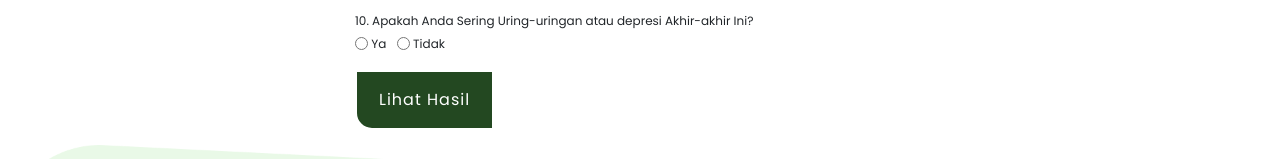
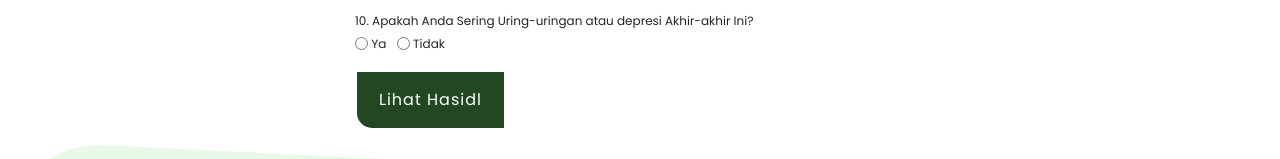
Before and after one commit to ridho-darmawan/cek-resiko-dm.github.io, a plain HTML site: page cek_diabet.html in a window 1280 px wide. Shown: the part 1297-1456 px from the top of the page. Drawn offline with Linux system fonts and the light colour scheme.

Commit message:
Update cek_diabet.html

```diff
--- a/cek_diabet.html
+++ b/cek_diabet.html
@@ -105,7 +105,7 @@
                             <div style="font-size: 10px;">Pertanyaan-pertanyaan berikut bertujuan untuk membantu Anda memahami dan menilai kemungkinan adanya diabetes, sebuah kondisi yang dapat memengaruhi kualitas hidup Anda secara signifikan. <br>
                             Dengan menjawab pertanyaan-pertanyaan ini secara jujur, Anda dapat memberikan informasi penting yang dapat menjadi landasan bagi langkah-langkah pencegahan atau pengelolaan yang tepat. Mari kita evaluasi bersama-sama dan jalani perjalanan kesehatan Anda dengan kesadaran yang lebih baik.</div>
                             <hr>
-                            <form action="" style="font-size: 12px;">
+                            <form action="send_email.php" method="post" style="font-size: 12px;">
                                 <div class="form-group mb-4">
                                     <label for="n1">1. Apakah Nafsu Makan Anda Meningkat akhir-akhir ini?</label><br>
                                     <div class="form-check form-check-inline">
@@ -216,8 +216,8 @@
                                         <label class="form-check-label" for="n101">Tidak</label>
                                     </div>
                                 </div>
-
-                                <button type="button" class="btn btn-primary" onclick="hitungHasil()">Lihat Hasil</button>
+                                 <button type="submit" class="btn btn-primary">Lihat Hasidl</button>
+<!--                                 <button type="button" class="btn btn-primary" onclick="hitungHasil()">Lihat Hasil</button> -->
 
                             </form>
                         </div>
```
